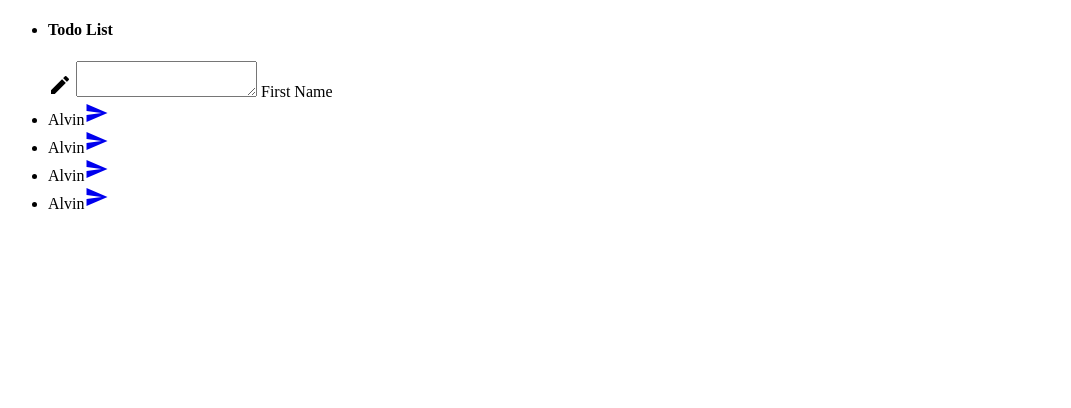
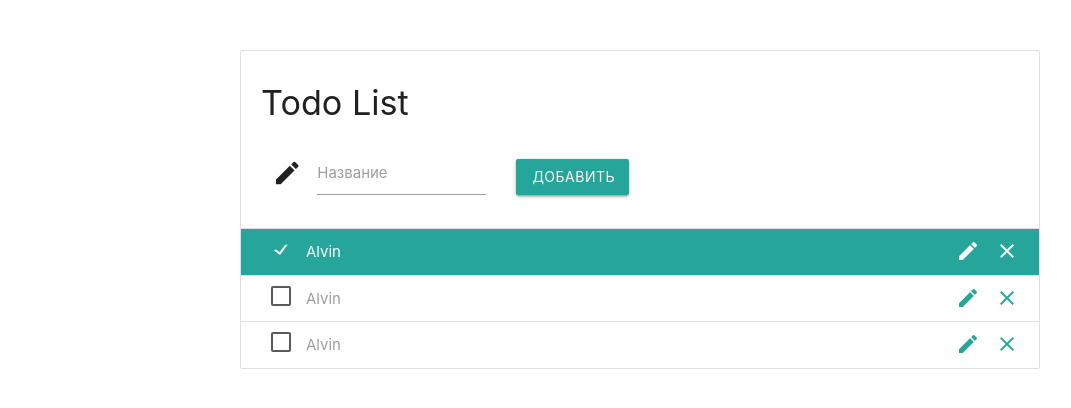
Before and after one commit to skosyanenko/todolist-js, a website: page index.html in a window 1280 px wide. Shown: the whole page, without its empty margins (0-1071 px from the left). Drawn offline with nearby package versions, Linux system fonts and the light colour scheme.

Commit message:
Верстка прототипа

```diff
--- a/css/index.css
+++ b/css/index.css
@@ -0,0 +1,31 @@
+.todo-container {
+    position: relative;
+    width: 800px;
+    margin: 50px auto;
+}
+
+.list-header {
+    margin-bottom: 0 !important;
+}
+
+.collection-item.active label > span {
+    color: #ffffff;
+}
+
+.secondary-edit {
+    margin-right: 15px;
+}
+
+.add-input {
+    display: flex;
+    align-items: center;
+}
+
+.add-input .button-add {
+    margin-left: 30px;
+    width: 180px;
+}
+
+.materialize-textarea {
+    color: black;
+}
--- a/index.html
+++ b/index.html
@@ -5,35 +5,65 @@
     <meta name="viewport" content="width=device-width, initial-scale=1.0">
     <meta http-equiv="X-UA-Compatible" content="ie=edge">
     <title>ToDo list</title>
-    <link href="https://fonts.googleapis.com/css?family=Roboto+Condensed" rel="stylesheet">
     <link href="https://fonts.googleapis.com/icon?family=Material+Icons" rel="stylesheet">
+    <link rel="stylesheet" href="node_modules/materialize-css/dist/css/materialize.min.css">
     <link rel="stylesheet" href="css/index.css">
+
 </head>
 <body>
     <div class="todo-container">
         <ul class="collection with-header">
             <li class="collection-header">
                 <h4>Todo List</h4>
-                <div class="row">
+                <div class="row list-header">
                     <form class="col s12">
-                        <div class="row">
-                        <div class="input-field col s6">
-                            <i class="material-icons prefix">mode_edit</i>
-                            <textarea id="icon_prefix2" class="materialize-textarea"></textarea>
-                            <label for="icon_prefix2">First Name</label>
-                        </div>
+                        <div class="row list-header">
+                            <div class="input-field col s6 add-input">
+                                <i class="material-icons prefix">mode_edit</i>
+                                <textarea id="icon_prefix2" class="materialize-textarea"></textarea>
+                                <label for="icon_prefix2">Название</label>
+                                <a class="waves-effect waves-light btn button-add">Добавить</a>
+                            </div>
+
                         </div>
                     </form>
                 </div>
             </li>
-            <li class="collection-item"><div>Alvin<a href="#!" class="secondary-content"><i class="material-icons">send</i></a></div></li>
-            <li class="collection-item active"><div>Alvin<a href="#!" class="secondary-content"><i class="material-icons">send</i></a></div></li>
-            <li class="collection-item"><div>Alvin<a href="#!" class="secondary-content"><i class="material-icons">send</i></a></div></li>
-            <li class="collection-item"><div>Alvin<a href="#!" class="secondary-content"><i class="material-icons">send</i></a></div></li>
+            <li class="collection-item active">
+                <div>
+                    <label>
+                        <input type="checkbox" class="filled-in" checked="checked" />
+                        <span>Alvin</span>
+                    </label>
+                    <a href="#" class="secondary-content"><i class="material-icons">close</i></a>
+                    <a href="#" class="secondary-content secondary-edit"><i class="material-icons">edit</i></a>
+                </div>
+            </li>
+            <li class="collection-item">
+                <div>
+                    <label>
+                        <input type="checkbox" class="filled-in"/>
+                        <span>Alvin</span>
+                    </label>
+                    <a href="#" class="secondary-content"><i class="material-icons">close</i></a>
+                    <a href="#" class="secondary-content secondary-edit"><i class="material-icons">edit</i></a>
+                </div>
+            </li>
+            <li class="collection-item">
+                <div>
+                    <label>
+                        <input type="checkbox" class="filled-in"/>
+                        <span>Alvin</span>
+                    </label>
+                    <a href="#" class="secondary-content"><i class="material-icons">close</i></a>
+                    <a href="#" class="secondary-content secondary-edit"><i class="material-icons">edit</i></a>
+                </div>
+            </li>
         </ul>
     </div>
 
 
-    <script src="js/index.js"></script>
+    <script src="./js/index.js"></script>
+    <script src="node_modules/materialize-css/dist/js/materialize.min.js"></script>
 </body>
 </html>
--- a/js/index.js
+++ b/js/index.js
@@ -0,0 +1,12 @@
+const toDoItems = document.querySelectorAll('.collection-item');
+const addButton = document.querySelector('.button-add');
+const checkboxes = document.querySelectorAll('.filled-in');
+console.log(checkboxes);
+
+function toDoActive () {
+    alert('Работает');
+}
+
+checkboxes.forEach(function(checkbox){
+    checkbox.addEventListener('click', toDoActive);
+});
```
Also changed, not shown: package.json (+9 -2 lines).
